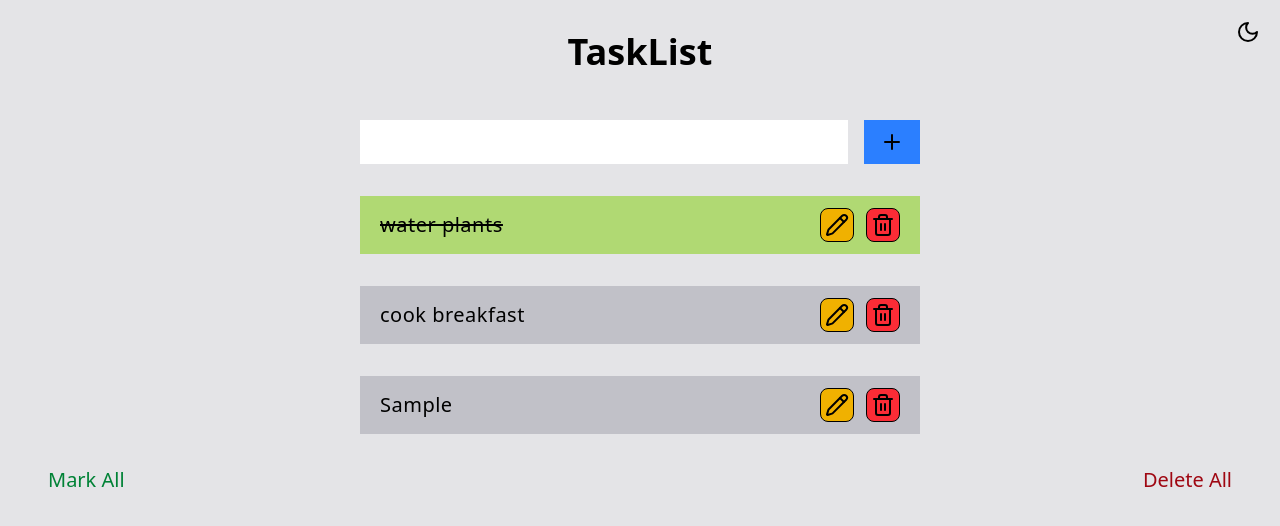
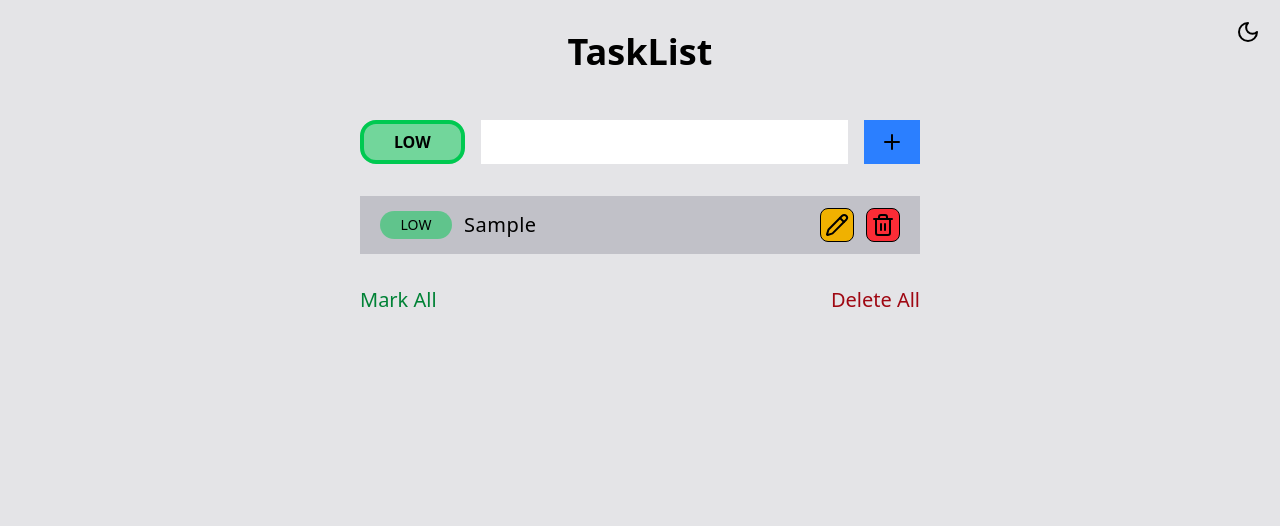
Before and after one commit to adiruPrima/tasklist-ts, a React (Vite) app: page / in a window 1280 px wide. Both pictures are taken after typing "Sample" into the empty fields and a click on the button 892 px from the left and 142 px from the top of the page. Shown: the top 526 px of the page. Built offline with nearby package versions, Linux system fonts and the light colour scheme.

Commit message:
add priority feature

```diff
--- a/src/components/AddTaskInput.tsx
+++ b/src/components/AddTaskInput.tsx
@@ -1,22 +1,76 @@
 import { Plus } from "lucide-react";
+import { useState } from "react";
 
 type InputProps = {
   onAdd: (formData: FormData) => void;
 };
 
 function AddTaskInput({ onAdd }: InputProps) {
+  const [priorityValue, setPriorityValue] = useState(1);
+  const [task, setTask] = useState("");
+
+  function handlePriorityChange() {
+    setPriorityValue((prev) => (prev > 3 ? 1 : prev + 1));
+  }
+
+  function handleTaskChange(e: React.ChangeEvent<HTMLInputElement>) {
+    setTask(e.target.value);
+  }
+
+  function handleSubmit(e: React.FormEvent) {
+    e.preventDefault();
+    // manually create a formData object and append priority and task
+    const formData = new FormData();
+    formData.append("task", task);
+    formData.append("priority", priorityValue.toString());
+
+    setTask(""); // clear out input
+
+    // call the parent 'onAdd' handler with the formData
+    onAdd(formData);
+  }
+
   return (
     <form
-      action={onAdd}
+      onSubmit={handleSubmit}
       className="flex gap-4 mx-auto mb-8 justify-center max-w-[35rem]"
     >
+      <button
+        type="button"
+        name="priority"
+        value={priorityValue}
+        onClick={handlePriorityChange}
+        className={`${
+          priorityValue === 1
+            ? "bg-green-500/50 border-green-500"
+            : priorityValue === 2
+            ? "bg-yellow-500/50 border-yellow-500"
+            : priorityValue === 3
+            ? "bg-orange-500/50 border-orange-500"
+            : priorityValue === 4
+            ? "bg-red-500/50 border-red-500"
+            : ""
+        } uppercase font-bold w-40 border-4 rounded-2xl cursor-pointer`}
+      >
+        {priorityValue === 1
+          ? "low"
+          : priorityValue === 2
+          ? "medium"
+          : priorityValue === 3
+          ? "high"
+          : priorityValue === 4
+          ? "urgent"
+          : ""}
+      </button>
       <input
         type="text"
         name="task"
         id="task"
+        value={task}
+        onChange={handleTaskChange}
         className="bg-white dark:bg-slate-800 text-lg py-2 px-4 w-full"
       />
-      <button className="bg-blue-500 px-4 cursor-pointer">
+      <button type="submit" className="bg-blue-500 px-4 cursor-pointer">
         <Plus />
       </button>
     </form>
--- a/src/components/TaskCard.tsx
+++ b/src/components/TaskCard.tsx
@@ -4,7 +4,7 @@ import { useEffect, useRef, useState } from "react";
 
 type TaskCardProp = Task & {
   onDelete: (id: number) => void;
-  onEdit: (id: number, newTitle: string) => void;
+  onEdit: (id: number, newTitle: string, newPriority: number) => void;
   editMode: boolean;
   editId: number;
   toggleMark: (id: number) => void;
@@ -13,6 +13,7 @@ type TaskCardProp = Task & {
 function TaskCard({
   id,
   title,
+  priority,
   isMarked,
   onDelete,
   onEdit,
@@ -23,28 +24,98 @@ function TaskCard({
   const [newTitle, setNewTitle] = useState(title);
   const inputRef = useRef<HTMLInputElement | null>(null);
 
+  const [newPriority, setNewPriority] = useState(priority);
+
   useEffect(() => {
     inputRef.current?.focus();
   });
 
-  function handleChange(e: React.ChangeEvent<HTMLInputElement>) {
+  function handleTaskChange(e: React.ChangeEvent<HTMLInputElement>) {
     setNewTitle(e.target.value);
   }
 
   function handleKeyPress(e: React.KeyboardEvent<HTMLInputElement>) {
     if (e.key === "Enter") {
-      onEdit(id, newTitle);
+      onEdit(id, newTitle, newPriority);
     }
+  }
+
+  function handlePriorityChange() {
+    setNewPriority(newPriority > 3 ? 1 : newPriority + 1);
+  }
+
+  function priorityBgColor(priority: number) {
+    let classes = "";
+    switch (priority) {
+      case 1:
+        classes = "bg-green-500/50 border-green-500";
+        break;
+      case 2:
+        classes = "bg-yellow-500/50 border-yellow-500";
+        break;
+      case 3:
+        classes = "bg-orange-500/50 border-orange-500";
+        break;
+      case 4:
+        classes = "bg-red-500/50 border-red-500";
+        break;
+      default:
+        classes = "";
+        break;
+    }
+    return classes;
+  }
+
+  function priorityInnerText(priority: number) {
+    let priorityLevel = "";
+    switch (priority) {
+      case 1:
+        priorityLevel = "low";
+        break;
+      case 2:
+        priorityLevel = "medium";
+        break;
+      case 3:
+        priorityLevel = "high";
+        break;
+      case 4:
+        priorityLevel = "urgent";
+        break;
+      default:
+        priorityLevel = "";
+        break;
+    }
+    return priorityLevel;
   }
 
   return (
     <li
       className={`${
-        isMarked
-          ? "bg-lime-500/50 line-through"
-          : "bg-zinc-400/50 dark:bg-zinc-600/50"
+        isMarked ? "bg-lime-500/50" : "bg-zinc-400/50 dark:bg-zinc-600/50"
       } flex justify-between items-center gap-3 py-3 px-3 sm:px-5 w-full max-w-[35rem]`}
     >
+      <div className="flex items-center gap-2 sm:gap-3">
+        {/* Priority */}
+        {editMode && editId === id && !isMarked ? (
+          <button
+            onClick={handlePriorityChange}
+            className={`${priorityBgColor(
+              newPriority
+            )} flex justify-center text-sm font-medium w-16 sm:min-w-18 py-1 rounded-full uppercase`}
+          >
+            {priorityInnerText(newPriority)}
+          </button>
+        ) : (
+          <div
+            className={`${priorityBgColor(
+              priority
+            )} flex justify-center text-sm font-medium w-16 sm:min-w-18 py-1 rounded-full uppercase`}
+          >
+            {priorityInnerText(priority)}
+          </div>
+        )}
+
+        {/* Task value */}
         {editMode && editId === id && !isMarked ? (
           <input
             ref={inputRef}
@@ -52,7 +123,7 @@ function TaskCard({
             name="newTask"
             id="newTask"
             value={newTitle}
-          onChange={handleChange}
+            onChange={handleTaskChange}
             onKeyDown={handleKeyPress}
             className="bg-gray-500/30 text-xl px-2 w-full"
           />
@@ -66,10 +137,11 @@ function TaskCard({
             {title}
           </span>
         )}
+      </div>
 
       <div className="flex gap-2 sm:gap-3">
         <button
-          onClick={() => onEdit(id, newTitle)}
+          onClick={() => onEdit(id, newTitle, newPriority)}
           className="bg-yellow-500 p-1 rounded-lg border cursor-pointer"
         >
           {editMode && editId === id && !isMarked ? <Check /> : <Pencil />}
--- a/src/pages/TaskList.tsx
+++ b/src/pages/TaskList.tsx
@@ -5,20 +5,23 @@ import TaskCard from "../components/TaskCard";
 import { Task } from "../types/task";
 
 function TaskList() {
-  const [tasks, setTasks] = useState<Task[]>([
-    { id: 1, title: "water plants", isMarked: true },
-    { id: 2, title: "cook breakfast", isMarked: false },
-  ]);
+  const [tasks, setTasks] = useState<Task[]>([]);
 
   const [editMode, setEditMode] = useState(false);
   const [taskIdToEdit, setTaskIdToEdit] = useState(0);
 
   function addTask(formData: FormData) {
     const task = formData.get("task");
+    const priority = Number(formData.get("priority"));
     if (task) {
       setTasks((prev) => [
         ...prev,
-        { id: Date.now(), title: `${task}`, isMarked: false },
+        {
+          id: Date.now(),
+          title: `${task}`,
+          priority: priority,
+          isMarked: false,
+        },
       ]);
     } else {
       return;
@@ -33,13 +36,15 @@ function TaskList() {
     setTasks([]);
   }
 
-  function editTask(id: number, title: string) {
+  function editTask(id: number, title: string, priority: number) {
     if (editMode) {
       setEditMode(false);
       setTaskIdToEdit(0);
       setTasks((prev) =>
         prev.map((task) =>
-          task.id === id ? { ...task, title: title } : { ...task }
+          task.id === id
+            ? { ...task, title: title, priority: priority }
+            : { ...task }
         )
       );
     } else {
@@ -84,6 +89,7 @@ function TaskList() {
             id={task.id}
             key={task.id}
             title={task.title}
+            priority={task.priority}
             isMarked={task.isMarked}
             toggleMark={toggleMark}
             onDelete={deleteTask}
@@ -94,7 +100,7 @@ function TaskList() {
         ))}
       </ul>
       {tasks.length > 0 && (
-        <div className="mt-8 flex justify-between items-center">
+        <div className="mx-auto mt-8 flex justify-between items-center max-w-[35rem]">
           <button
             onClick={markAllToggle}
             className={`${
--- a/src/types/task.ts
+++ b/src/types/task.ts
@@ -1,5 +1,6 @@
 export type Task = {
   id: number;
   title: string;
+  priority: number;
   isMarked: boolean;
 };
```
Lines whose indentation alone changed are shown as unchanged.
